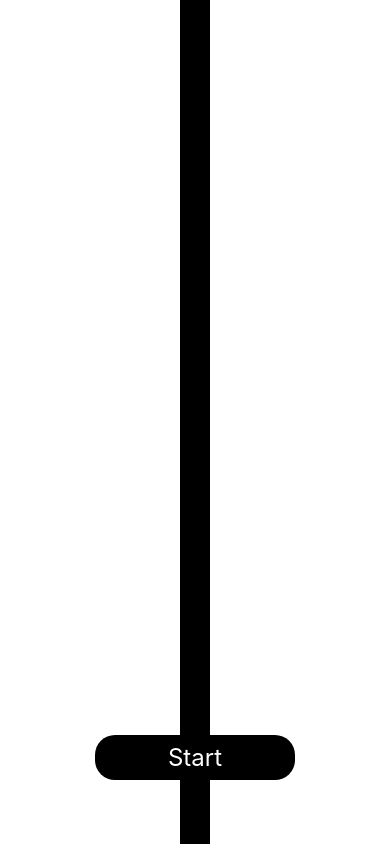
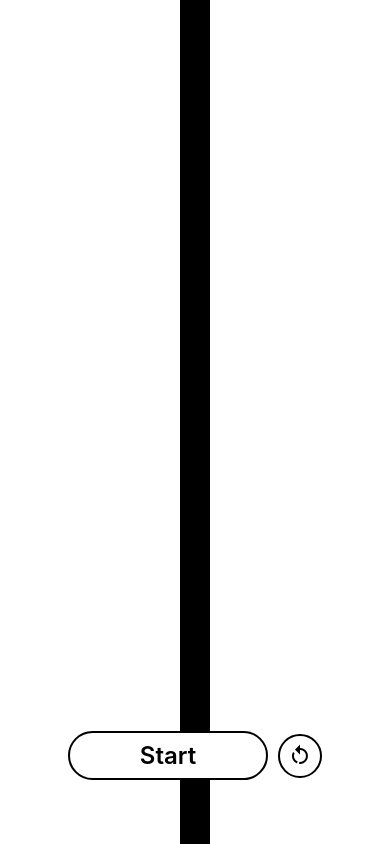
Before and after one commit to IzuEneh/GameOfLife, a React Native app: screen / in a window 390 px wide. Built offline with nearby package versions, Linux system fonts and the light colour scheme.

Commit message:
Add reset Button

```diff
--- a/App.tsx
+++ b/App.tsx
@@ -13,11 +13,12 @@ import StartButton from "./src/modules/common/StartButton";
 import Grid from "./src/modules/Grid/components/Grid";
 import { useGrid } from "./src/modules/Grid/hooks/useGrid";
 import updateGrid from "./src/modules/Grid/api/updateGrid";
+import ResetButton from "./src/modules/common/ResetButton";
 
 export default function App() {
 	const height = Dimensions.get("window").height - Constants.statusBarHeight;
 	const width = Dimensions.get("window").width;
-	const { grid, toggleCell, setGrid } = useGrid(height, width, 15);
+	const { grid, toggleCell, setGrid, resetGrid } = useGrid(height, width, 15);
 	const [playing, setPlaying] = useState(false);
 
 	const update = () => {
@@ -30,7 +31,7 @@ export default function App() {
 			if (playing) {
 				setGrid(updateGrid);
 			}
-		}, 1000);
+		}, 500);
 		return () => clearInterval(interval);
 	}, [playing]);
 
@@ -48,6 +49,7 @@ export default function App() {
 					toggleCell(row, col);
 				}}
 			/>
+			<View style={styles.buttons}>
 				<StartButton
 					style={styles.startButton}
 					onPress={() => {
@@ -56,6 +58,16 @@ export default function App() {
 					}}
 					title={playing ? "Stop" : "Start"}
 				/>
+				<ResetButton
+					onPress={() => {
+						if (playing) {
+							setPlaying(false);
+						}
+
+						resetGrid();
+					}}
+				/>
+			</View>
 		</View>
 	);
 }
@@ -68,7 +80,7 @@ const styles = StyleSheet.create({
 		justifyContent: "center",
 		paddingTop: Constants.statusBarHeight,
 	},
-	startButton: {
+	buttons: {
 		position: "absolute",
 		bottom: 0,
 		left: 0,
@@ -76,5 +88,8 @@ const styles = StyleSheet.create({
 		paddingBottom: 64,
 		justifyContent: "center",
 		alignItems: "center",
+		flexDirection: "row",
+		gap: 10,
 	},
+	startButton: {},
 });
--- a/src/modules/Grid/hooks/useGrid.ts
+++ b/src/modules/Grid/hooks/useGrid.ts
@@ -21,7 +21,8 @@ function calculateRows(height: number, width: number, numCols: number): number {
 
 const useGrid = (height: number, width: number, cols: number) => {
 	const numRows = calculateRows(height, width, cols);
-	const [grid, setGrid] = useState(create2DArrayOfSizeN(numRows, cols, false));
+	const initGrid = create2DArrayOfSizeN(numRows, cols, false);
+	const [grid, setGrid] = useState(initGrid);
 
 	const toggleCell = (i: number, j: number) => {
 		const newGrid = grid.map((row, index) => {
@@ -42,10 +43,13 @@ const useGrid = (height: number, width: number, cols: number) => {
 		setGrid(newGrid);
 	};
 
+	const resetGrid = () => setGrid(initGrid);
+
 	return {
 		grid,
 		setGrid,
 		toggleCell,
+		resetGrid,
 	};
 };
 
--- /dev/null
+++ b/src/modules/common/ResetButton.tsx
@@ -0,0 +1,31 @@
+import React from "react";
+import { TouchableHighlight, StyleSheet } from "react-native";
+import { MaterialCommunityIcons } from "@expo/vector-icons";
+
+type Props = {
+	onPress: () => void;
+};
+
+function ResetButton({ onPress }: Props) {
+	return (
+		<TouchableHighlight
+			style={styles.container}
+			underlayColor={"grey"}
+			onPress={onPress}
+		>
+			<MaterialCommunityIcons name="restart" size={24} color="black" />
+		</TouchableHighlight>
+	);
+}
+
+const styles = StyleSheet.create({
+	container: {
+		padding: 8,
+		borderRadius: 100,
+		backgroundColor: "white",
+		borderColor: "black",
+		borderWidth: 2,
+	},
+});
+
+export default ResetButton;
--- a/src/modules/common/StartButton.tsx
+++ b/src/modules/common/StartButton.tsx
@@ -30,15 +30,18 @@ function StartButton({ style, onPress, title }: Props) {
 
 const styles = StyleSheet.create({
 	starButton: {
-		backgroundColor: "black",
-		borderRadius: 20,
+		backgroundColor: "white",
+		borderRadius: 25,
 		width: 200,
 		alignItems: "center",
 		paddingVertical: 8,
+		borderColor: "black",
+		borderWidth: 2,
 	},
 	startText: {
-		color: "white",
+		color: "black",
 		fontSize: 24,
+		fontWeight: "600",
 	},
 });
 
```
Lines whose indentation alone changed are shown as unchanged.
